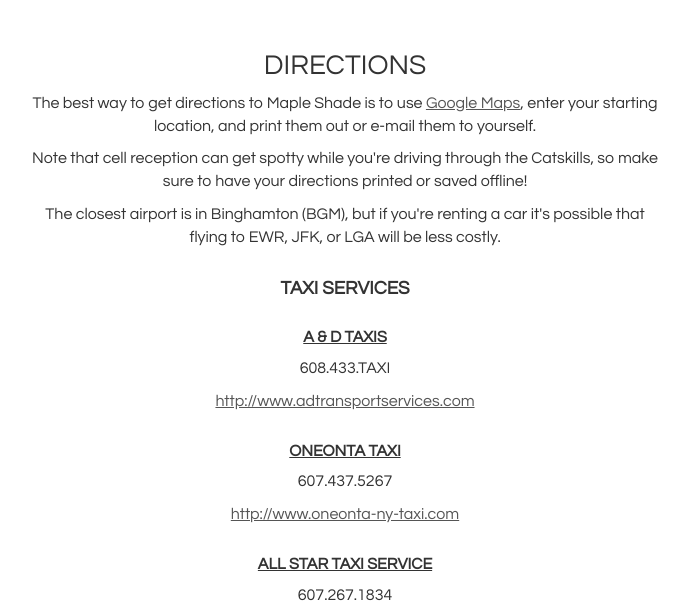
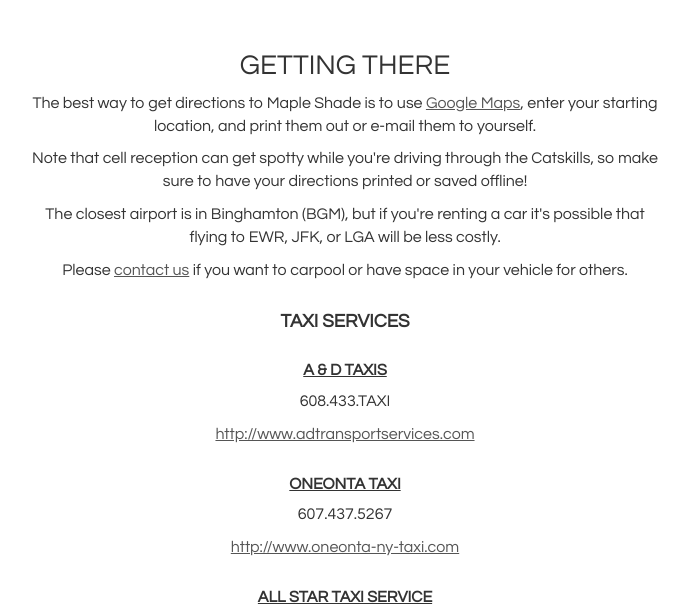
Before and after one commit to ccarpita/wedding, a website: page src/public/index.html in a window 1280 px wide. Shown: the part 1979-2592 px from the top of the page, without its empty margins (295-984 px from the left). Drawn offline with Linux system fonts and the light colour scheme.

Commit message:
Carpool note

```diff
--- a/src/public/index.html
+++ b/src/public/index.html
@@ -29,7 +29,7 @@
         <div class="navbar-header">
           <ul class="nav navbar-nav clear">
             <li><a href="#festivities">Festivities</a></li>
-            <li><a href="#directions">Directions</a></li>
+            <li><a href="#directions">Getting There</a></li>
             <li><a href="#hotels">Accomodations</a></li>
             <li><a href="#todo">Things To Do</a></li>
             <li><a href="#registry">Registry</a></li>
@@ -94,7 +94,7 @@
       <!-- Directions -->
       <div class="container">
         <a name="directions"></a>
-        <h2><span>Directions</span></h2>
+        <h2>Getting There</h2>
 
           <p>The best way to get directions to Maple Shade is to use
            <a title="Click to enter directions"
@@ -109,6 +109,8 @@
 
           <p>The closest airport is in Binghamton (BGM), but if you're renting
           a car it's possible that flying to EWR, JFK, or LGA will be less costly.</p>
+
+          <p>Please <a href="mailto:dpitachip@gmail.com">contact us</a> if you want to carpool or have space in your vehicle for others.</p>
 
           <h3>Taxi Services</h3>
 
```
